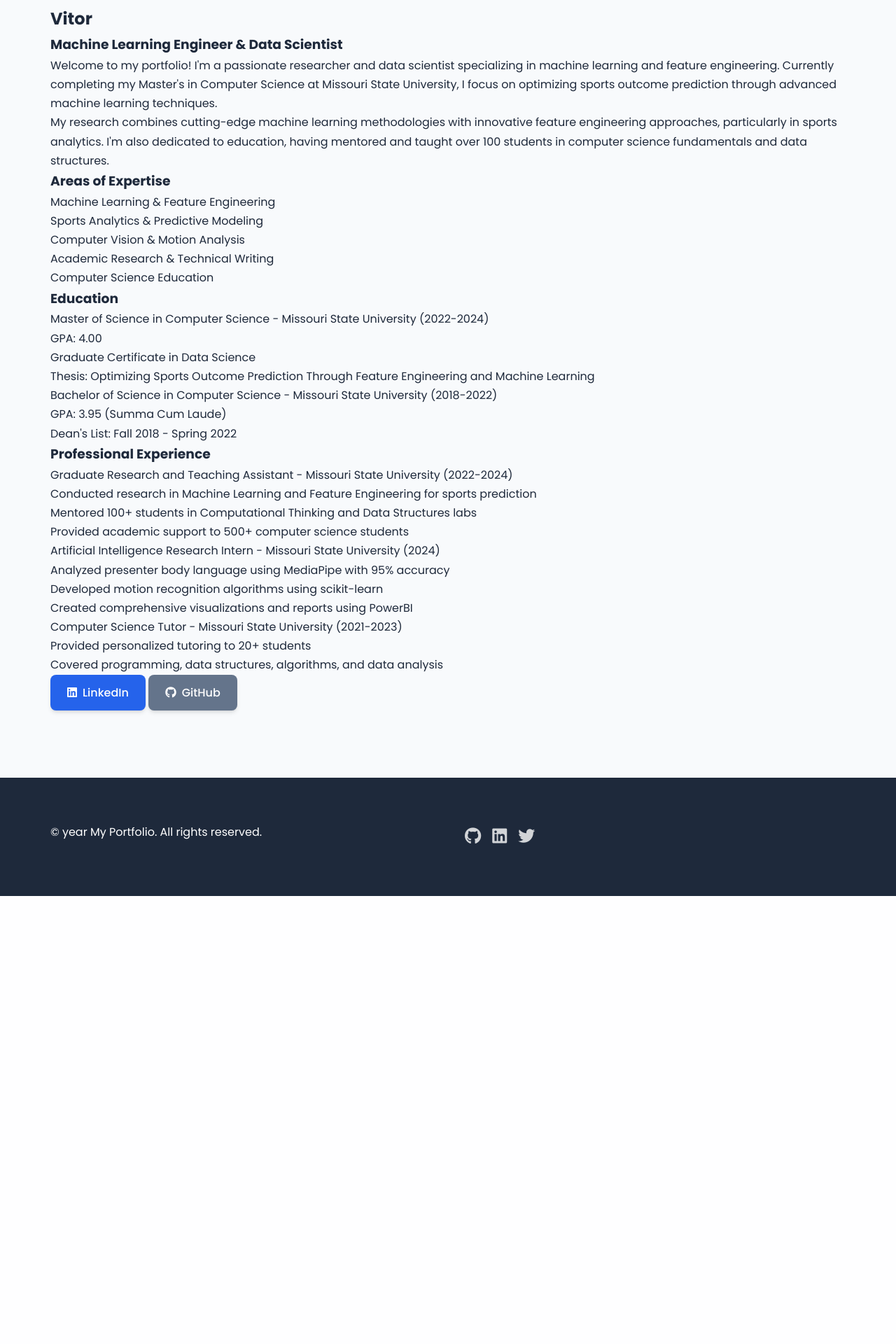
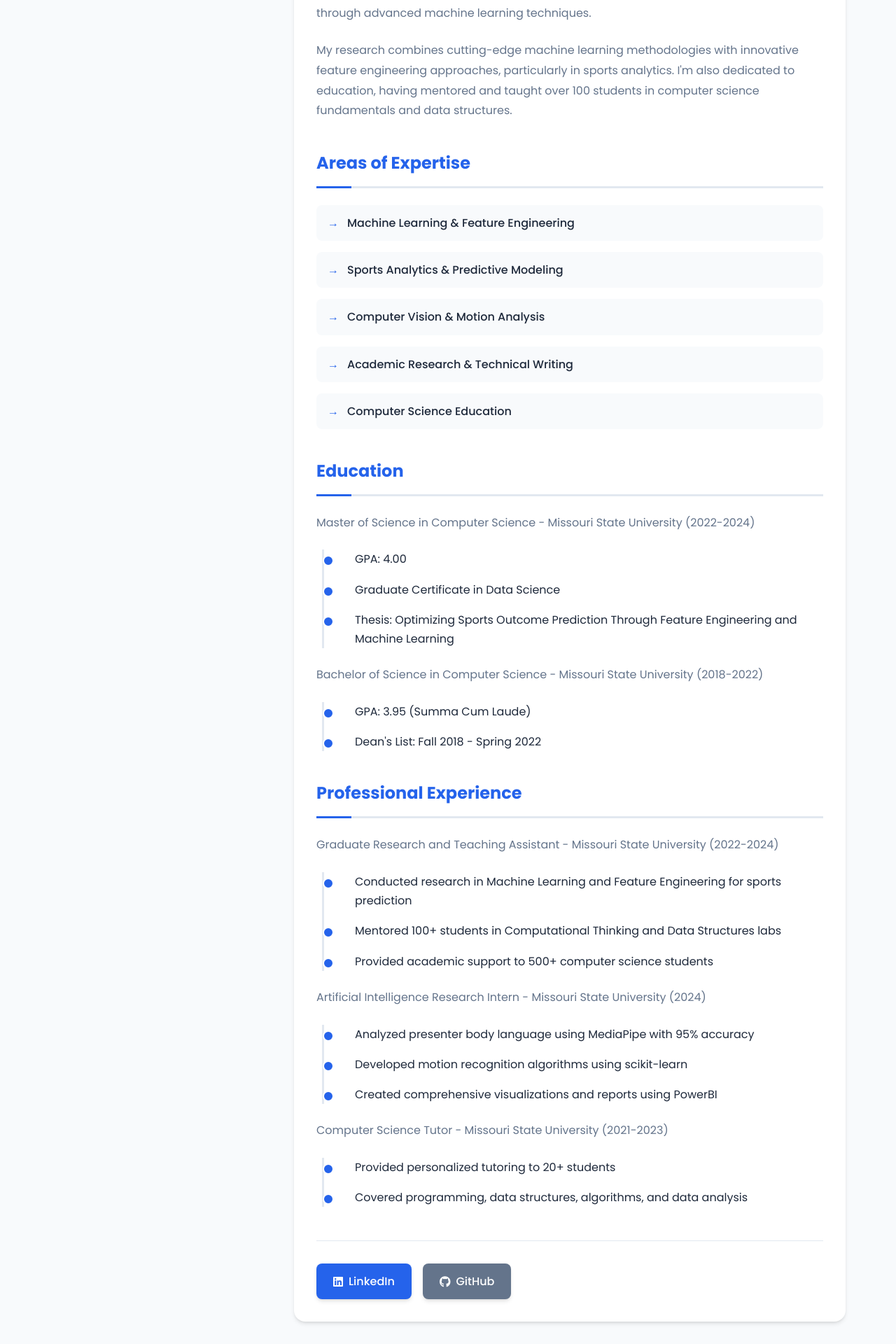
Before and after one commit to vitorslaibi/portfolioWebsite, a Flask app: page /about in a window 1280 px wide. Shown: the part 491-2411 px from the top of the page at 70% size. Before the commit the page ends 1771 px from the top, so only its background shows below. Run offline with Flask 3, Linux system fonts and the light colour scheme.

Commit message:
improve contact page layout

```diff
--- a/static/css/styles.css
+++ b/static/css/styles.css
@@ -577,3 +577,252 @@ footer .container {
         justify-content: center;
     }
 }
+
+/* About Page Styles */
+.about-content {
+    display: grid;
+    grid-template-columns: 300px 1fr;
+    gap: 3rem;
+    align-items: start;
+}
+
+.about-image {
+    position: sticky;
+    top: 100px;
+}
+
+.about-image img {
+    width: 100%;
+    height: auto;
+    border-radius: 1rem;
+    box-shadow: var(--box-shadow);
+}
+
+.about-text {
+    background: white;
+    padding: 2rem;
+    border-radius: 1rem;
+    box-shadow: var(--box-shadow);
+}
+
+.about-text h2 {
+    font-size: 2.5rem;
+    margin-bottom: 0.5rem;
+    color: var(--dark-color);
+}
+
+.about-text h3 {
+    font-size: 1.5rem;
+    color: var(--primary-color);
+    margin: 2.5rem 0 1.5rem;
+    padding-bottom: 0.75rem;
+    border-bottom: 3px solid var(--border-color);
+    position: relative;
+}
+
+.about-text h3::after {
+    content: '';
+    position: absolute;
+    bottom: -3px;
+    left: 0;
+    width: 50px;
+    height: 3px;
+    background: var(--primary-color);
+}
+
+.about-text p {
+    margin-bottom: 1.5rem;
+    line-height: 1.8;
+    color: var(--secondary-color);
+}
+
+.expertise-list, .education-details, .experience-details {
+    display: grid;
+    gap: 1rem;
+    margin: 1.5rem 0;
+}
+
+.expertise-list li {
+    display: flex;
+    align-items: center;
+    gap: 0.75rem;
+    padding: 0.75rem 1rem;
+    background: var(--light-color);
+    border-radius: 0.5rem;
+    font-weight: 500;
+}
+
+.expertise-list li::before {
+    content: '→';
+    color: var(--primary-color);
+    font-weight: bold;
+}
+
+.education-details, .experience-details {
+    padding-left: 1.25rem;
+    border-left: 3px solid var(--border-color);
+    margin-left: 0.5rem;
+}
+
+.education-details li, .experience-details li {
+    position: relative;
+    padding-left: 1.5rem;
+}
+
+.education-details li::before, .experience-details li::before {
+    content: '';
+    position: absolute;
+    left: -1.4rem;
+    top: 0.5rem;
+    width: 0.75rem;
+    height: 0.75rem;
+    background: var(--primary-color);
+    border-radius: 50%;
+    border: 2px solid white;
+}
+
+.social-links-container {
+    display: flex;
+    gap: 1rem;
+    margin-top: 3rem;
+    padding-top: 2rem;
+    border-top: 1px solid var(--border-color);
+}
+
+/* Contact Page Styles */
+.contact-content {
+    display: grid;
+    grid-template-columns: 1fr 1.5fr;
+    gap: 3rem;
+    align-items: start;
+}
+
+.contact-info {
+    background: white;
+    padding: 2rem;
+    border-radius: 1rem;
+    box-shadow: var(--box-shadow);
+    position: sticky;
+    top: 100px;
+}
+
+.contact-info h2 {
+    font-size: 1.75rem;
+    margin-bottom: 1rem;
+    color: var(--dark-color);
+}
+
+.contact-info p {
+    color: var(--secondary-color);
+    margin-bottom: 2rem;
+    line-height: 1.8;
+}
+
+.contact-details {
+    display: grid;
+    gap: 1.5rem;
+    margin: 2rem 0;
+}
+
+.contact-item {
+    display: flex;
+    align-items: center;
+    gap: 1rem;
+    padding: 1rem;
+    background: var(--light-color);
+    border-radius: 0.5rem;
+    transition: var(--transition);
+}
+
+.contact-item:hover {
+    transform: translateX(5px);
+    background: #f1f5f9;
+}
+
+.contact-item i {
+    font-size: 1.25rem;
+    color: var(--primary-color);
+    width: 2rem;
+    text-align: center;
+}
+
+.contact-item p {
+    margin: 0;
+    font-weight: 500;
+}
+
+.contact-form {
+    background: white;
+    padding: 2rem;
+    border-radius: 1rem;
+    box-shadow: var(--box-shadow);
+}
+
+.contact-form h2 {
+    font-size: 1.75rem;
+    margin-bottom: 2rem;
+    color: var(--dark-color);
+}
+
+.form-group {
+    margin-bottom: 1.5rem;
+}
+
+.form-group label {
+    display: block;
+    margin-bottom: 0.5rem;
+    color: var(--dark-color);
+    font-weight: 500;
+}
+
+.form-group input,
+.form-group textarea {
+    width: 100%;
+    padding: 0.75rem 1rem;
+    border: 2px solid var(--border-color);
+    border-radius: 0.5rem;
+    font-family: inherit;
+    transition: var(--transition);
+}
+
+.form-group input:focus,
+.form-group textarea:focus {
+    outline: none;
+    border-color: var(--primary-color);
+    box-shadow: 0 0 0 3px rgba(37, 99, 235, 0.1);
+}
+
+/* Responsive Design */
+@media (max-width: 992px) {
+    .about-content,
+    .contact-content {
+        grid-template-columns: 1fr;
+    }
+
+    .about-image,
+    .contact-info {
+        position: static;
+        max-width: 400px;
+        margin: 0 auto;
+    }
+}
+
+@media (max-width: 768px) {
+    .about-text,
+    .contact-form,
+    .contact-info {
+        padding: 1.5rem;
+    }
+
+    .expertise-list li {
+        padding: 0.5rem 0.75rem;
+    }
+
+    .social-links-container {
+        flex-direction: column;
+    }
+
+    .social-links-container .btn {
+        width: 100%;
+    }
+}
```
